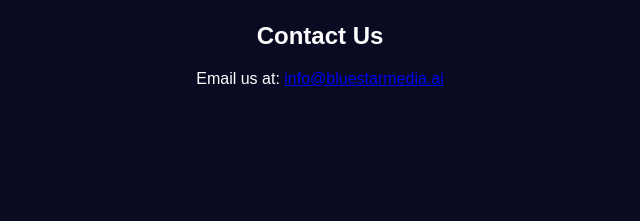
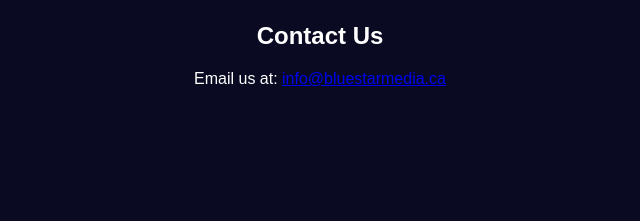
Before and after one commit to Bradypaterson/bradypaterson.github.io, a plain HTML site: page index.html in a window 1280 px wide. Shown: the part 1022-1243 px from the top of the page, 320-960 px from the left. Drawn offline with Linux system fonts and the light colour scheme.

Commit message:
Update index.html

```diff
--- a/index.html
+++ b/index.html
@@ -51,7 +51,7 @@
 
     <section id="contact">
         <h2>Contact Us</h2>
-        <p>Email us at: <a href="mailto:info@bluestarmedia.ai">info@bluestarmedia.ai</a></p>
+        <p>Email us at: <a href="mailto:info@bluestarmedia.ai">info@bluestarmedia.ca</a></p>
     </section>
 
     <section id="schedule">
```
